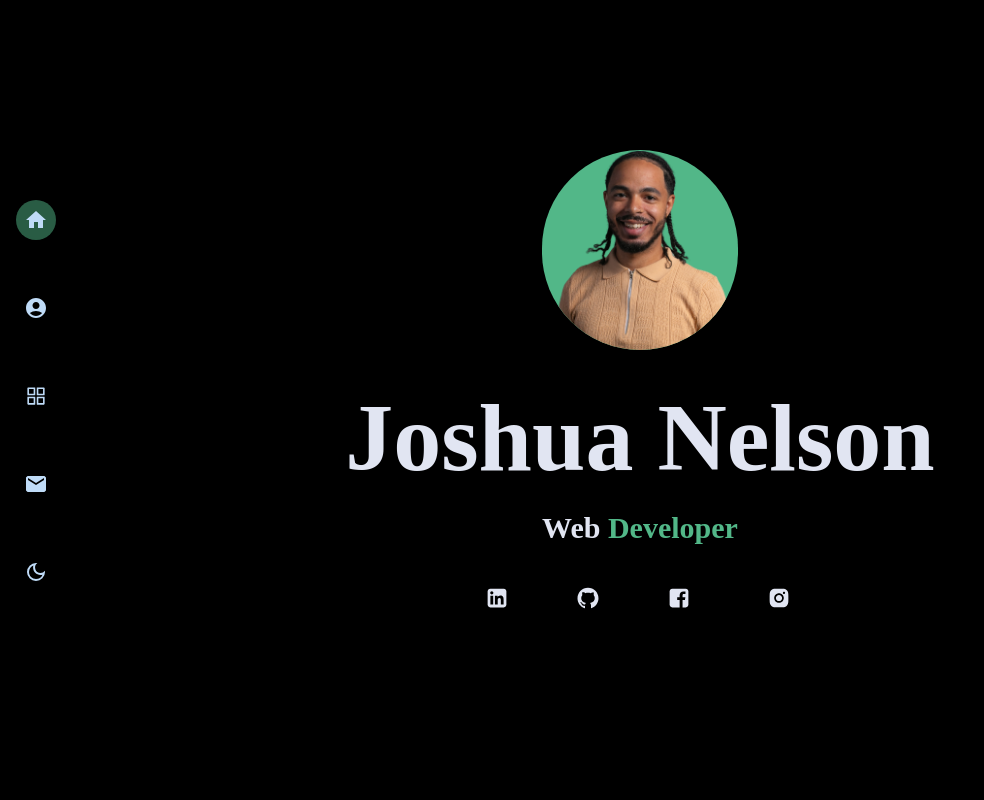
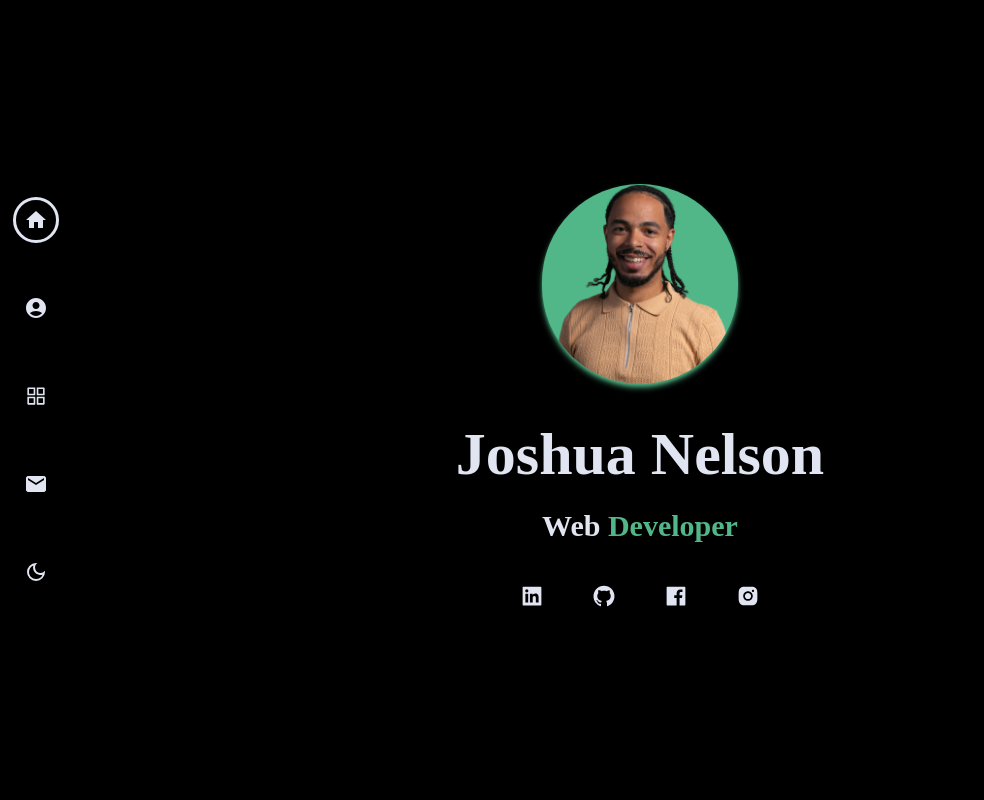
Before and after one commit to joshuanelsondev/portfolio, a React (Vite) app: page / in a window 1280 px wide. Both pictures are taken after a click on the icon 36 px from the left and 572 px from the top of the page. Shown: the top 800 px of the page, without its empty margins (0-984 px from the left). Built offline with nearby package versions, Linux system fonts and the light colour scheme.

Commit message:
Edit nav sidebar buttons

```diff
--- a/src/Components/HomeComponent.jsx
+++ b/src/Components/HomeComponent.jsx
@@ -15,19 +15,21 @@ export default function HomeComponent({ setShowNav }) {
     }, [setShowNav]);
 
     return (
-      <div id="home" className="flex flex-col shrink-0 justify-center items-center gap-10 h-screen w-auto">
+      <div
+        id="home"
+        className="flex flex-col shrink-0 justify-center items-center gap-10 h-screen w-auto"
+      >
         <img
           src="./src/assets/pursuit_headshot.png"
           alt="Headshot on grass with blurred background"
-          className="h-[200px] w-auto rounded-full bg-primary"
+          className="h-[200px] w-auto rounded-full bg-primary shadow-md shadow-primary"
         />
         <div className="flex flex-col gap-4 w-96 xl:w-9/12 h-auto z-10 text-center">
-          <h1 className="text-6xl xl:text-8xl text-primary dark:text-gray font-semibold">
+          <h1 className="text-6xl xl:text-6xl text-primary dark:text-gray font-semibold">
             Joshua Nelson
           </h1>
           <h2 className="text-3xl mt-2 font-semibold text-black dark:text-primary">
-            <span className="text-primary dark:text-gray">Web</span>{" "}
-            Developer
+            <span className="text-primary dark:text-gray">Web</span> Developer
           </h2>
           <div className="flex mt-4 gap-8 justify-center">
             <div className="flex flex-col items-center gap-2">
@@ -38,13 +40,13 @@ export default function HomeComponent({ setShowNav }) {
                 rel="noreferrer"
               >
                 <AiFillLinkedin
-                  className="p-2 text-primary dark:text-gray cursor-pointer hover:bg-secondary hover:dark:bg-dark  rounded-full"
+                  className="p-2 text-primary dark:text-gray cursor-pointer hover:border-b border-b-primary"
                   size={40}
                 />
               </a>
-              <p className="text-primary dark:text-gray font-semibold invisible peer-hover:visible">
+              {/* <p className="text-primary dark:text-primary font-semibold invisible peer-hover:visible">
                 LinkedIn
-              </p>
+              </p> */}
             </div>
 
             <div className="flex flex-col items-center gap-2">
@@ -55,13 +57,13 @@ export default function HomeComponent({ setShowNav }) {
                 rel="noreferrer"
               >
                 <AiOutlineGithub
-                  className="p-2 text-primary hover:bg-secondary hover:dark:bg-dark dark:text-gray cursor-pointer  rounded-full"
+                  className="p-2 text-primary hover:border-b border-b-primary dark:text-gray cursor-pointer"
                   size={40}
                 />
               </a>
-              <p className="text-primary dark:text-gray font-semibold invisible peer-hover:visible">
+              {/* <p className="text-primary dark:text-primary font-semibold invisible peer-hover:visible">
                 GitHub
-              </p>
+              </p> */}
             </div>
 
             <div className="flex flex-col items-center gap-2">
@@ -72,13 +74,13 @@ export default function HomeComponent({ setShowNav }) {
                 rel="noreferrer"
               >
                 <AiFillFacebook
-                  className="p-2 text-primary dark:text-gray cursor-pointer hover:bg-secondary hover:dark:bg-dark  rounded-full"
+                  className="p-2 text-primary dark:text-gray cursor-pointer hover:border-b border-b-primary"
                   size={40}
                 />
               </a>
-              <p className="text-primary dark:text-gray font-semibold invisible peer-hover:visible">
+              {/* <p className="text-primary dark:text-primary font-semibold invisible peer-hover:visible">
                 Facebook
-              </p>
+              </p> */}
             </div>
 
             <div className="flex flex-col items-center gap-2">
@@ -89,22 +91,16 @@ export default function HomeComponent({ setShowNav }) {
                 rel="noreferrer"
               >
                 <AiFillInstagram
-                  className="p-2 text-primary dark:text-gray cursor-pointer hover:bg-secondary hover:dark:bg-dark  rounded-full"
+                  className="p-2 text-primary dark:text-gray cursor-pointer hover:border-b border-b-primary"
                   size={40}
                 />
               </a>
-              <p className="text-primary dark:text-gray font-semibold invisible peer-hover:visible">
+              {/* <p className="text-primary dark:text-primary font-semibold invisible peer-hover:visible">
                 Instagram
-              </p>
+              </p> */}
             </div>
           </div>
         </div>
-
-        {/* <img
-          src="./src/assets/pursuit_headshot.jpg"
-          alt="Headshot on grass with blurred background"
-          className="h-[600px] w-auto"
-        /> */}
       </div>
     );
 }
--- a/src/Components/Nav.jsx
+++ b/src/Components/Nav.jsx
@@ -36,20 +36,25 @@ export default function Nav({ handleThemeChange }) {
 
   return (
     <div>
-      <h2 className={`${currentPage('/') ? 'hidden' : 'visible'} text-primary dark:text-blue text-2xl text-shadow mr-4 pt-4 absolute cursor-pointer right-0`} onClick={() => navigate('/')}>
+      <h2
+        className={`${
+          currentPage("/") ? "hidden" : "visible"
+        } text-primary dark:text-gray text-2xl mr-4 pt-4 absolute cursor-pointer right-0`}
+        onClick={() => navigate("/")}
+      >
         Joshua Nelson
       </h2>
       <div className="hidden lg:flex flex-col fixed top-[25%] gap-12 ml-1 sm:ml-4 z-40">
         <div className="flex items-center lg:gap-4 md:gap-1">
           <MdHome
             onClick={() => navigate("/")}
-            className={`peer text-primary hover:bg-secondary dark:text-blue dark:hover:bg-dark rounded-full p-2 cursor-pointer ${
-              currentPage("/") && "bg-secondary dark:bg-dark"
+            className={`peer text-primary dark:text-gray rounded-full hover:outline hover:dark:outline-primary p-2 cursor-pointer ${
+              currentPage("/") && "outline dark:outline"
             }`}
             size={40}
           />
           <p
-            className="invisible text-primary dark:text-blue font-semibold peer-hover:visible"
+            className="invisible text-primary dark:text-primary font-semibold peer-hover:visible"
             onClick={() => toggleNav()}
           >
             Home
@@ -58,36 +63,36 @@ export default function Nav({ handleThemeChange }) {
         <div className="flex items-center lg:gap-4 md:gap-1">
           <MdAccountCircle
             onClick={() => navigate("/about")}
-            className={`peer text-primary dark:text-blue hover:bg-secondary dark:hover:bg-dark rounded-full p-2 cursor-pointer ${
-              currentPage("/about") && "bg-secondary dark:bg-dark"
+            className={`peer text-primary dark:text-gray hover:outline hover:dark:outline-primary rounded-full p-2 cursor-pointer ${
+              currentPage("/about") && "outline dark:outline"
             }`}
             size={40}
           />
-          <p className="invisible text-primary dark:text-blue font-semibold peer-hover:visible">
+          <p className="invisible text-primary dark:text-primary font-semibold peer-hover:visible">
             About
           </p>
         </div>
         <div className="flex items-center lg:gap-4 md:gap-1">
           <AiOutlineAppstore
             onClick={() => navigate("/projects")}
-            className={`peer text-primary dark:text-blue hover:bg-secondary dark:hover:bg-dark p-[8px] rounded-full cursor-pointer ${
-              currentPage("/projects") && "bg-secondary dark:bg-dark"
+            className={`peer text-primary dark:text-gray hover:outline hover:dark:outline-primary p-[8px] rounded-full cursor-pointer ${
+              currentPage("/projects") && "outline dark:outline"
             }`}
             size={40}
           />
-          <p className="invisible text-primary dark:text-blue font-semibold peer-hover:visible">
+          <p className="invisible text-primary dark:text-primary font-semibold peer-hover:visible">
             Portfolio
           </p>
         </div>
         <div className="flex items-center lg:gap-4 md:gap-1">
           <MdEmail
             onClick={() => navigate("/contact")}
-            className={`peer text-primary dark:text-blue hover:bg-secondary dark:hover:bg-dark rounded-full p-2 cursor-pointer ${
-              currentPage("/contact") && "bg-secondary dark:bg-dark"
+            className={`peer text-primary dark:text-gray hover:outline hover:dark:outline-primary rounded-full p-2 cursor-pointer ${
+              currentPage("/contact") && "outline dark:outline"
             }`}
             size={40}
           />
-          <p className="invisible text-primary dark:text-blue font-semibold peer-hover:visible">
+          <p className="invisible text-primary dark:text-primary font-semibold peer-hover:visible">
             Contact
           </p>
         </div>
@@ -96,17 +101,17 @@ export default function Nav({ handleThemeChange }) {
           <div className="absolute invisible dark:visible flex items-center lg:gap-4 md:gap-1">
             <MdOutlineDarkMode
               onClick={() => handleThemeChange("dark")}
-              className="peer text-blue hover:bg-dark rounded-full p-2 cursor-pointer"
+              className="peer text-gray hover:outline hover:dark:outline-primary rounded-full p-2 cursor-pointer"
               size={40}
             />
-            <p className="invisible text-blue font-semibold peer-hover:visible">
+            <p className="invisible text-primary font-semibold peer-hover:visible">
               Dark
             </p>
           </div>
           <div className="absolute dark:invisible flex items-center lg:gap-4 md:gap-1">
             <MdOutlineLightMode
               onClick={() => handleThemeChange("light")}
-              className="peer text-primary hover:bg-secondary rounded-full p-2 cursor-pointer"
+              className="peer text-primary hover:outline  rounded-full p-2 cursor-pointer"
               size={40}
             />
             <p className="invisible text-primary font-semibold peer-hover:visible">
@@ -115,12 +120,12 @@ export default function Nav({ handleThemeChange }) {
           </div>
         </div>
       </div>
-      <div className="h-10 w-10 flex justify-center fixed top-6 left-4">
+      <div className="h-10 w-10 flex justify-center fixed top-10 left-8">
         <div className="z-10 lg:hidden">
           <AiOutlineMenu
             onClick={toggleNav}
-            className="text-primary dark:text-secondary transition-colors duration-300 ease-in-out transform hover:scale-110 cursor-pointer"
-            size={20}
+            className="text-primary dark:text-primary transition-colors duration-300 ease-in-out transform hover:scale-110 cursor-pointer"
+            size={24}
           />
         </div>
         {showMiniNav && (
```
